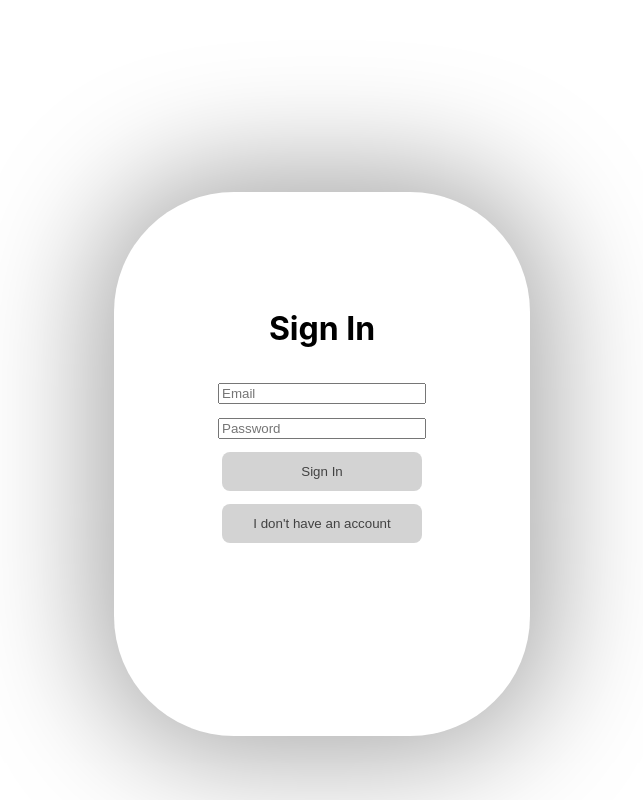
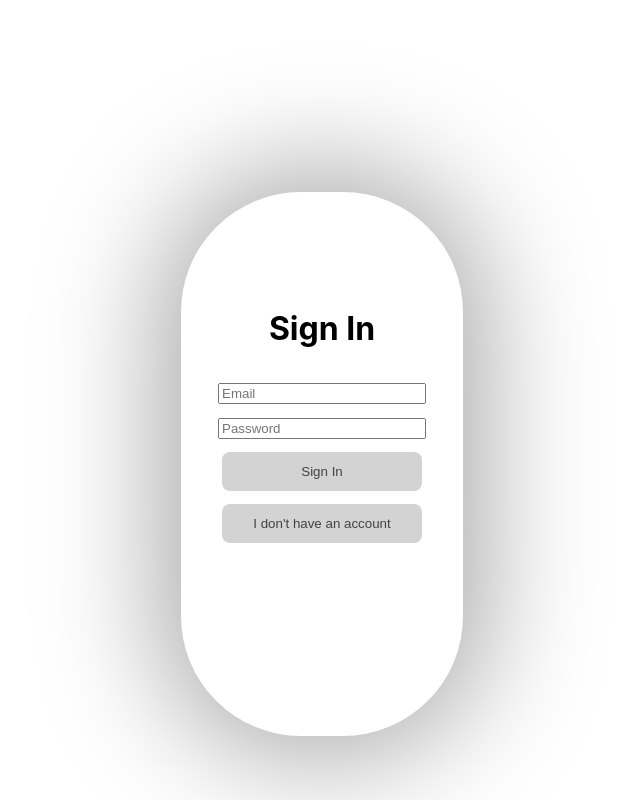
Before and after one commit to louischristner/eip-front-web-poc, a React (Create React App) app in the folder react-poc/: page / in a window 1280 px wide. Shown: the whole page, without its empty margins (318-961 px from the left). Built offline with nearby package versions, Linux system fonts and the light colour scheme.

Commit message:
Update React & Vue css

```diff
--- a/react-poc/src/stylesheets/Connection.css
+++ b/react-poc/src/stylesheets/Connection.css
@@ -4,7 +4,7 @@
     margin-top: 12em;
     padding-top: 6em;
     height: 28em;
-    width: 26em;
+    width: 22%;
     border-radius: 120px;
     box-shadow: 0px 0px 120px 20px rgba(0,0,0,0.35);
 }
```
Also changed, not shown: 1 other file (tests, documents, lock files or other folders).
